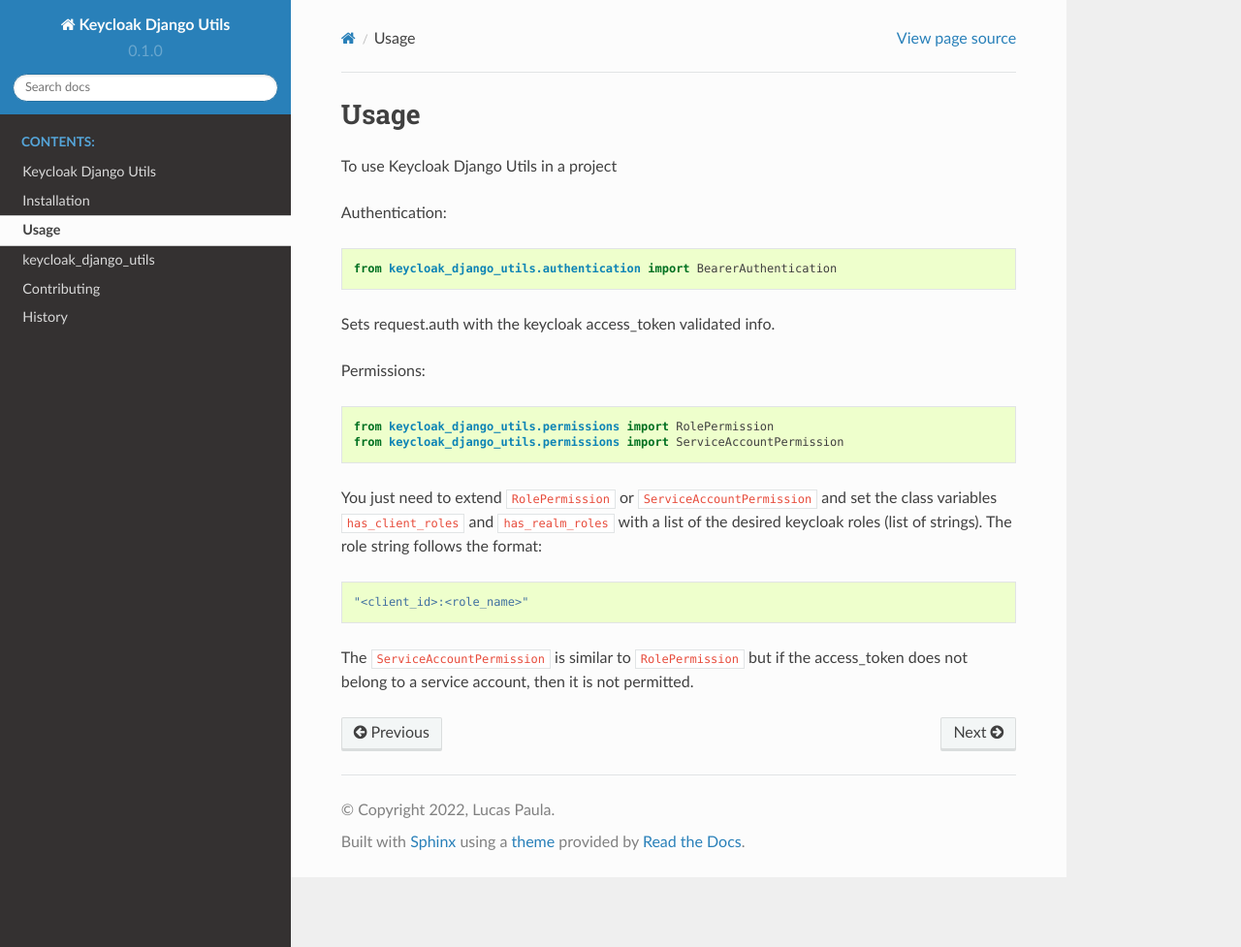
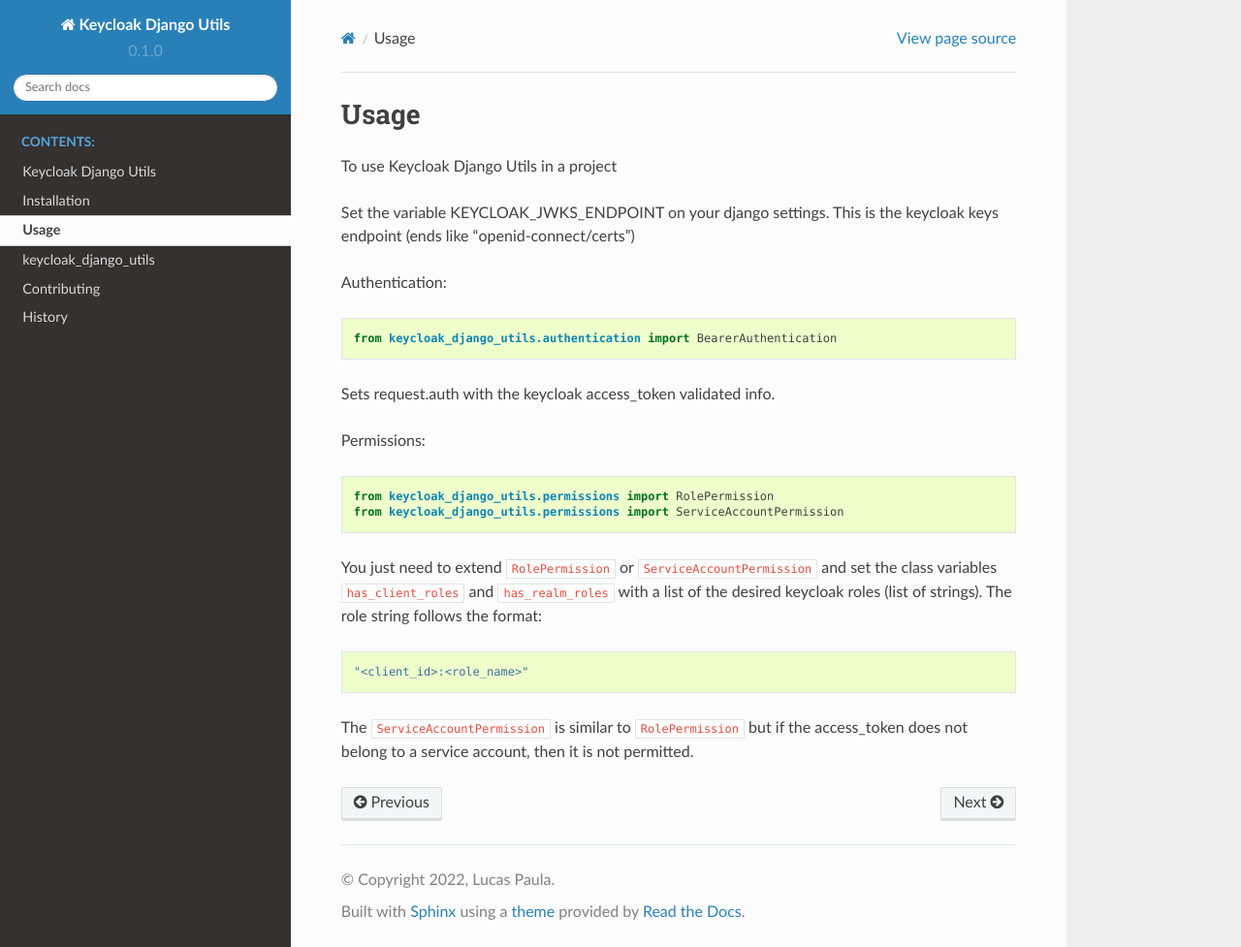
Before and after one commit to lucas8107/keycloak_django_utils, a Sphinx documentation site: the page built from docs/usage.rst, in a window 1280 px wide and 977 px high. Shown: the whole window at 97% size. Built offline with Sphinx 7.4.7 and the Read the Docs theme 2.0.0, drawn with Linux system fonts in a browser that asks for light colours.

Commit message:
doc update

```diff
--- a/docs/usage.rst
+++ b/docs/usage.rst
@@ -6,6 +6,8 @@
    :language: python
 
 To use Keycloak Django Utils in a project
+
+Set the variable KEYCLOAK_JWKS_ENDPOINT on your django settings. This is the keycloak keys endpoint (ends like "openid-connect/certs")
 
 Authentication::
 
```
